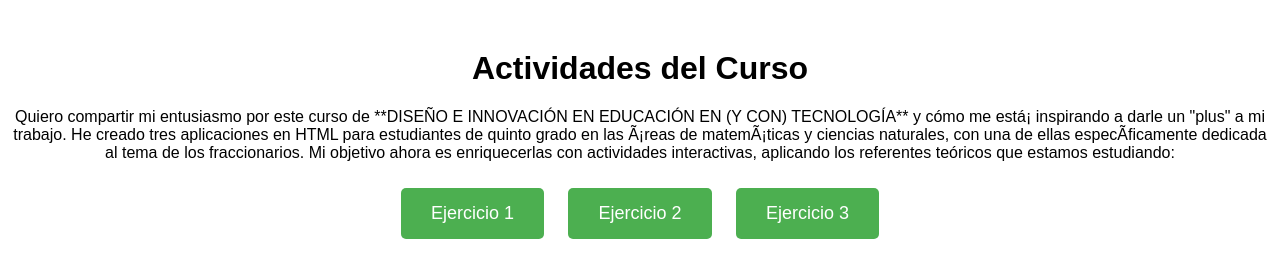
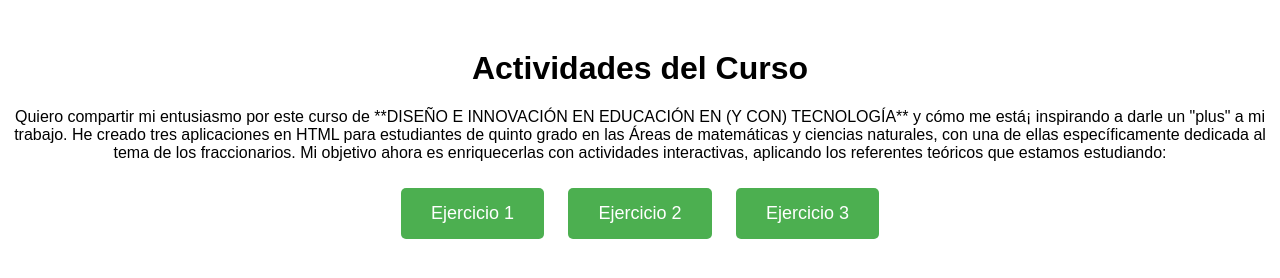
Before and after one commit to Academico2025/Repasando, a plain HTML site: page index.html in a window 1280 px wide. Drawn offline with Linux system fonts and the light colour scheme.

Commit message:
index.html

```diff
--- a/index.html
+++ b/index.html
@@ -67,7 +67,7 @@
 </head>
 <body>
     <h1>Actividades del Curso</h1>
-    <p>Quiero compartir mi entusiasmo por este curso de **DISEÑO E INNOVACIÓN EN EDUCACIÓN EN (Y CON) TECNOLOGÍA** y cómo me está¡ inspirando a darle un "plus" a mi trabajo. He creado tres aplicaciones en HTML para estudiantes de quinto grado en las Ã¡reas de matemÃ¡ticas y ciencias naturales, con una de ellas especÃ­ficamente dedicada al tema de los fraccionarios. Mi objetivo ahora es enriquecerlas con actividades interactivas, aplicando los referentes teóricos que estamos estudiando:</p>
+    <p>Quiero compartir mi entusiasmo por este curso de **DISEÑO E INNOVACIÓN EN EDUCACIÓN EN (Y CON) TECNOLOGÍA** y cómo me está¡ inspirando a darle un "plus" a mi trabajo. He creado tres aplicaciones en HTML para estudiantes de quinto grado en las Áreas de matemáticas y ciencias naturales, con una de ellas especí­ficamente dedicada al tema de los fraccionarios. Mi objetivo ahora es enriquecerlas con actividades interactivas, aplicando los referentes teóricos que estamos estudiando:</p>
     <a class="button" href="Soporte/Fracciones_varias.html">Ejercicio 1</a>
 	<a class="button" href="Soporte/app_matematicas_5_offline.html">Ejercicio 2</a>
 	<a class="button" href="Soporte/app_ciencias_naturales_5_offline.html">Ejercicio 3</a>
```
